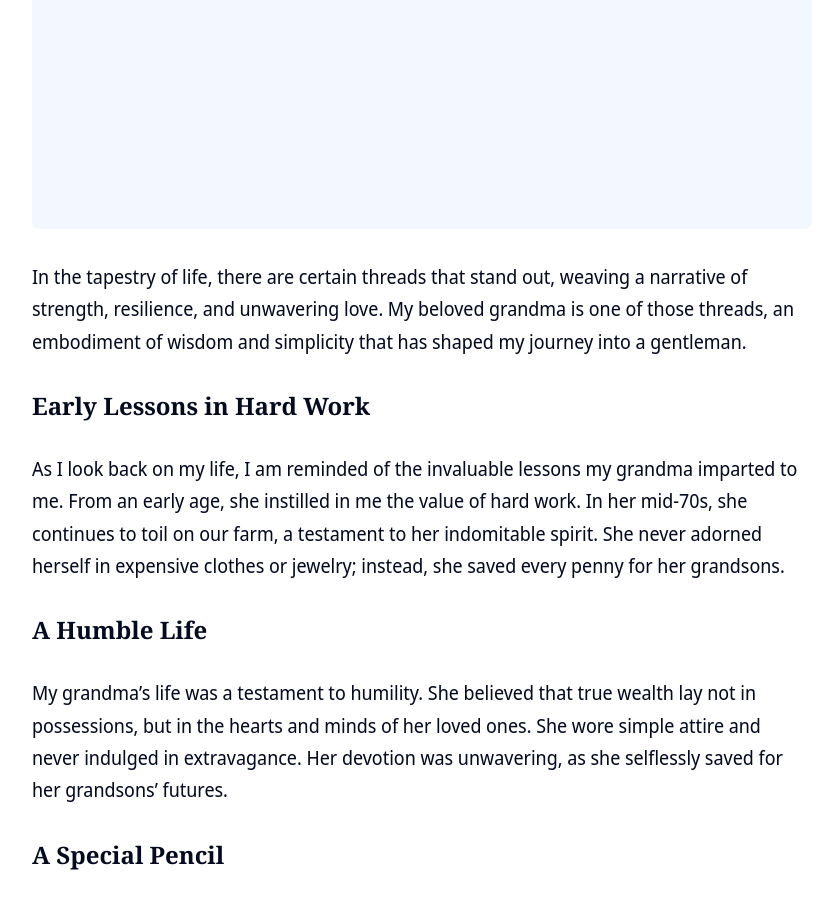
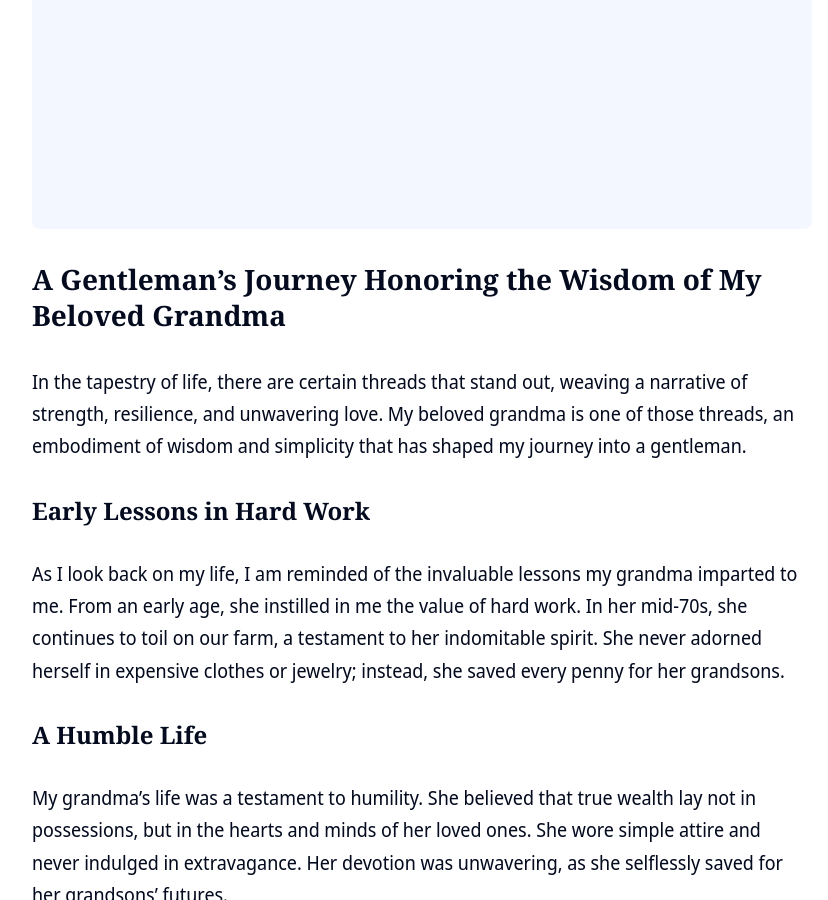
Before and after one commit to PrakasRavichandran/dairy-blog, a Jekyll site: the page built from _posts/2013-09-16-lessons-from-a-life-well-lived-my-beloved-grandma's-legacy.md, in a window 1280 px wide and 900 px high, scrolled down 880 px. Shown: the whole window, without its empty margins (218-1046 px from the left). Built offline with Jekyll 4.4.1, drawn with Linux system fonts in a browser that asks for light colours; nearby versions of some CDN libraries.

Commit message:
Update 2013-09-16-lessons-from-a-life-well-lived-my-beloved-grandma's-legacy.md

```diff
--- a/_posts/2013-09-16-lessons-from-a-life-well-lived-my-beloved-grandma's-legacy.md
+++ b/_posts/2013-09-16-lessons-from-a-life-well-lived-my-beloved-grandma's-legacy.md
@@ -11,6 +11,7 @@ tags_color: '#4174c0'
 featured: true
 ---
 
+## A Gentleman's Journey Honoring the Wisdom of My Beloved Grandma
 
 In the tapestry of life, there are certain threads that stand out, weaving a narrative of strength, resilience, and unwavering love. My beloved grandma is one of those threads, an embodiment of wisdom and simplicity that has shaped my journey into a gentleman.
 
```
